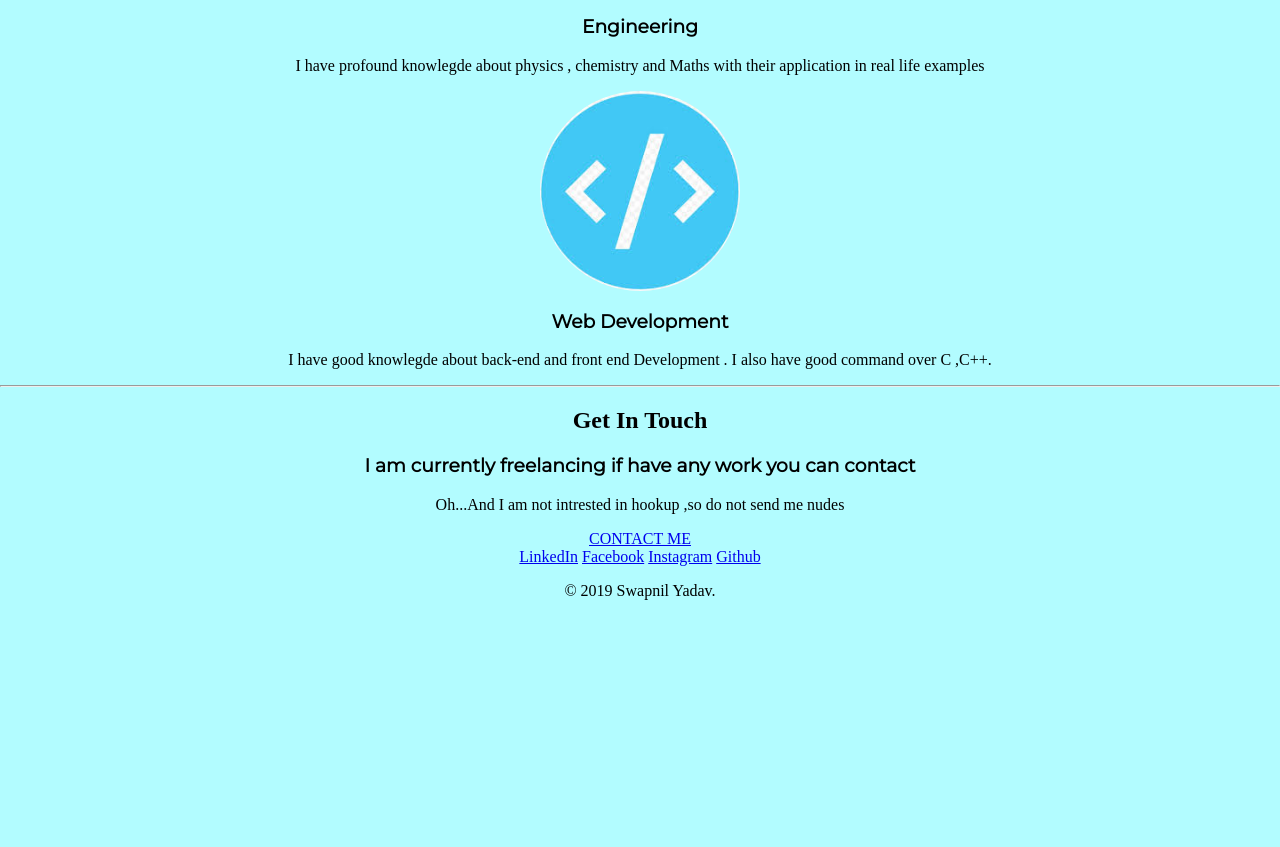
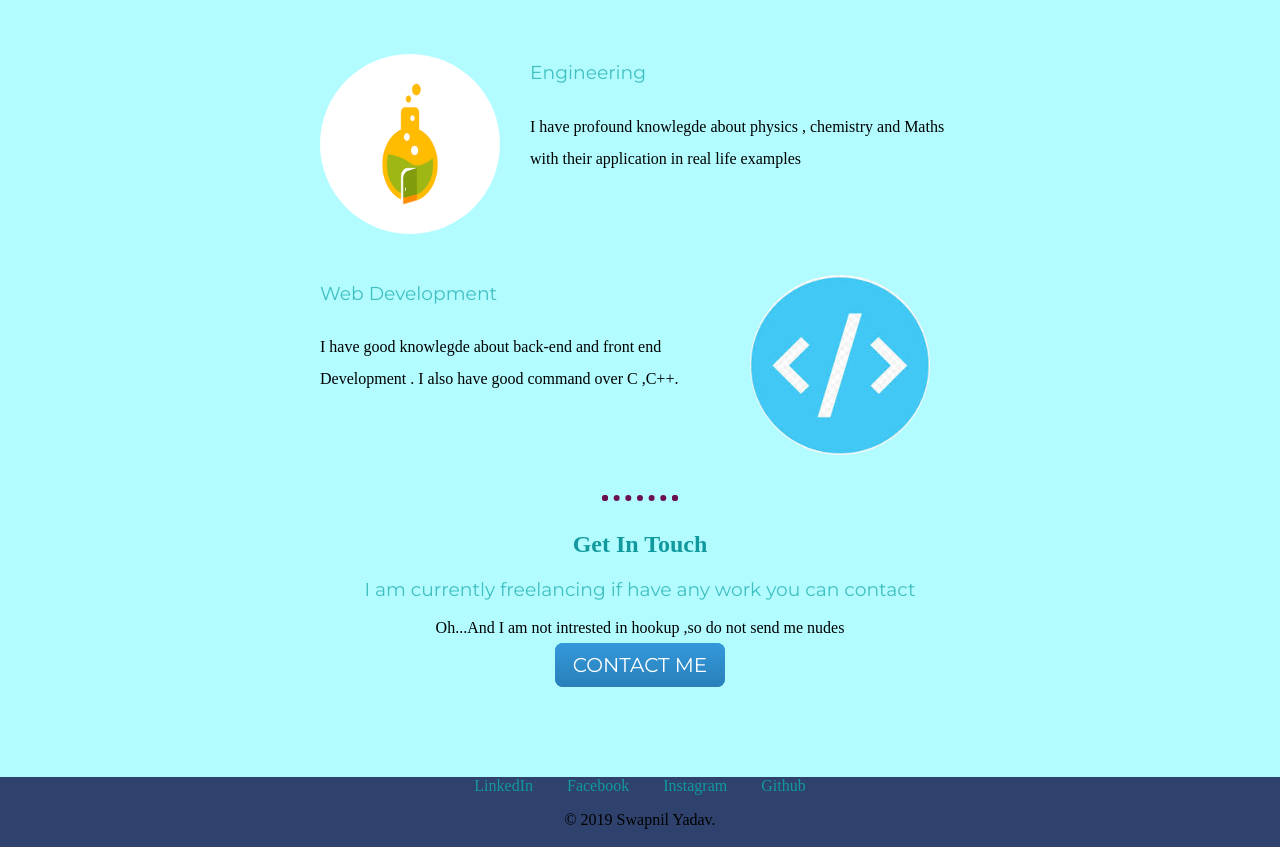
Before and after one commit to EdwardCullen30/Myprofilesite, a plain HTML site: page index.html in a window 1280 px wide. Shown: the part 1266-2113 px from the top of the page. Before the commit the page ends 1882 px from the top, so only its background shows below. Drawn offline with Linux system fonts and the light colour scheme.

Commit message:
final profile

```diff
--- a/CSS/style.css
+++ b/CSS/style.css
@@ -1,6 +1,6 @@
 body {
   margin: 0;
-  background-color: #b2fcff;
+  background-color:#b2fcff;
 }
 
 div {
@@ -9,17 +9,33 @@ div {
 }
 
 h1 {
-  margin-top: 0;
+  margin: 0 auto 0 auto;
   font-family: 'Sacramento', cursive;
-  font-size: 60px;
+  font-size: 90px;
+  color: #40bfc1;
 }
 
 h3 {
   font-family: 'Montserrat', sans-serif;
+  margin-top: 0;
+  color: #40bfc1;
+  font-weight: normal;
+}
+
+h2 {
+  color: #11999E;
+  padding-top: 10px;
 }
 
 body {
   text-align: center;
+}
+hr{
+  border:dotted #6a1051 6px;
+  width: 10%;
+  border-spacing: 10px;
+  border-bottom: none;
+  width: 5%;
 }
 
 .bottom-cloud {
@@ -29,13 +45,18 @@ body {
 .top-cloud {
   position: relative;
   margin-left: 500px;
+  margin-top: 50px;
 }
+
 
 .top-container {
   position: relative;
   padding-top: 100px;
 }
-
+.middle-container
+{
+  margin: 100px 0;
+}
 .profile-image {
   height: 200;
   width: 200;
@@ -43,7 +64,76 @@ body {
 }
 
 .skill-image {
-  height: 200;
-  width: 200;
+  height: 180;
+  width: 180;
   border-radius: 95%;
+  float: left;
+  margin-right: 30px;
+
 }
+.skill-image1 {
+  height: 180;
+  width: 180;
+  border-radius: 95%;
+  float: right;
+  margin-right: 30px;
+}
+
+.footer-link {
+  color: #11999E;
+  margin-left: 15px;
+  margin-right: 15px;
+  margin-top: 20px;
+  text-size:10px;
+  text-decoration: none;
+
+}
+.footer-link:hover
+{
+  color: #EAF6F6;
+}
+.skill-row
+{
+  width: 50%;
+  margin: 100px auto 100px auto;
+  text-align: left;
+  line-height: 2;
+}
+.m
+{
+  background-color:#b2fcff;
+}
+
+.btn {
+  background: #3498db;
+  background-image: -webkit-linear-gradient(top, #3498db, #2980b9);
+  background-image: -moz-linear-gradient(top, #3498db, #2980b9);
+  background-image: -ms-linear-gradient(top, #3498db, #2980b9);
+  background-image: -o-linear-gradient(top, #3498db, #2980b9);
+  background-image: linear-gradient(to bottom, #3498db, #2980b9);
+  -webkit-border-radius: 8;
+  -moz-border-radius: 8;
+  border-radius: 8px;
+  font-family: 'Montserrat', sans-serif;
+  color: #ffffff;
+  font-size: 20px;
+  padding: 10px 18px 10px 18px;
+  text-decoration: none;
+}
+
+.btn:hover {
+  background: #3cb0fd;
+  background-image: -webkit-linear-gradient(top, #3cb0fd, #072f4a);
+  background-image: -moz-linear-gradient(top, #3cb0fd, #072f4a);
+  background-image: -ms-linear-gradient(top, #3cb0fd, #072f4a);
+  background-image: -o-linear-gradient(top, #3cb0fd, #072f4a);
+  background-image: linear-gradient(to bottom, #3cb0fd, #072f4a);
+  text-decoration: none;
+}
+
+.bottom-container
+{
+  background-color: #2f416d;
+  margin-bottom: 0;
+  height: 70px;
+}
--- a/index.html
+++ b/index.html
@@ -13,17 +13,20 @@
 
 <body>
   <div class="top-container">
-    <img class="top-cloud"src="images/cloud.png" alt="cloud-image">
+    <img class="top-cloud" src="images/cloud.png" alt="cloud-image">
 
     <h1>I'm Swapnil</h1>
     <h3>A Student</h3>
 
   </div>
-  <img class="bottom-cloud"src="images/cloud.png" alt="cloud-image">
+  <div class="m">
+
+  <img class="bottom-cloud" src="images/cloud.png" alt="cloud-image">
   <img src="images/mountain.png" alt="mountain-image">
+</div>
   <div class="middle-container">
     <div class="profile">
-      <img class="profile-image"src="images/profilephoto.jpg" alt="swapnil-yadav-BITS">
+      <img class="profile-image" src="images/profilephoto.jpg" alt="swapnil-yadav-BITS">
       <h2>Hello.</h2>
       <p>I am undergradute student studying B.E.(Hons)Chemical Engineering at BITS Pilani</p>
     </div>
@@ -36,7 +39,7 @@
         <p>I have profound knowlegde about physics , chemistry and Maths with their application in real life examples</p>
       </div>
       <div class="skill-row">
-        <img class="skill-image" src="images/skills2.jpg" alt="skills-image">
+        <img class="skill-image1" src="images/skills2.jpg" alt="skills-image">
         <h3>Web Development</h3>
         <p>I have good knowlegde about back-end and front end Development . I also have good command over C ,C++.</p>
       </div>
@@ -50,11 +53,14 @@
     </div>
   </div>
 
+  <div class="bottom-container">
+
     <a class="footer-link" href="https://www.linkedin.com/in/yadav-swapnil-1860a6187/">LinkedIn</a>
     <a class="footer-link" href="https://www.facebook.com/swapnil.yadav.3344">Facebook</a>
     <a class="footer-link" href="https://www.instagram.com/swapnil.why/">Instagram</a>
     <a class="footer-link" href="https://github.com/EdwardCullen30">Github</a>
     <p>© 2019 Swapnil Yadav.</p>
+  </div>
 
 
 </body>
```
